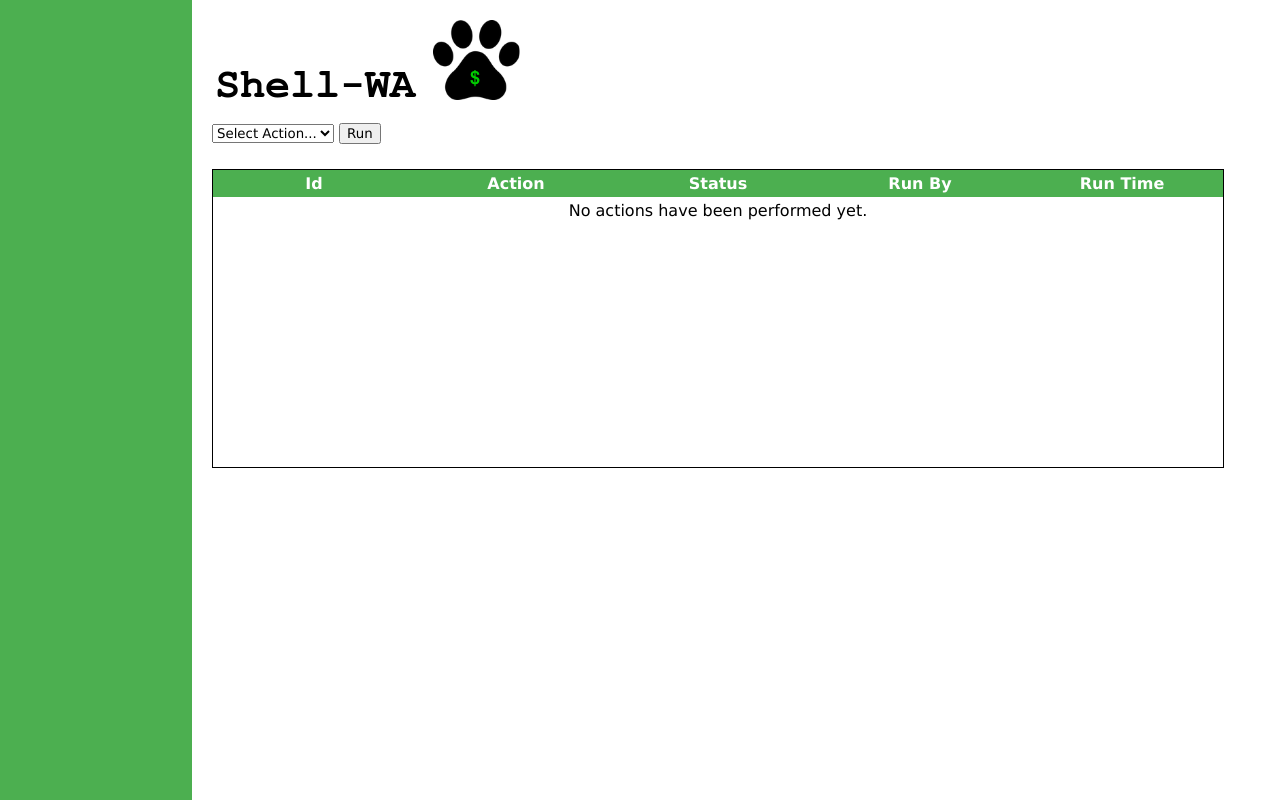
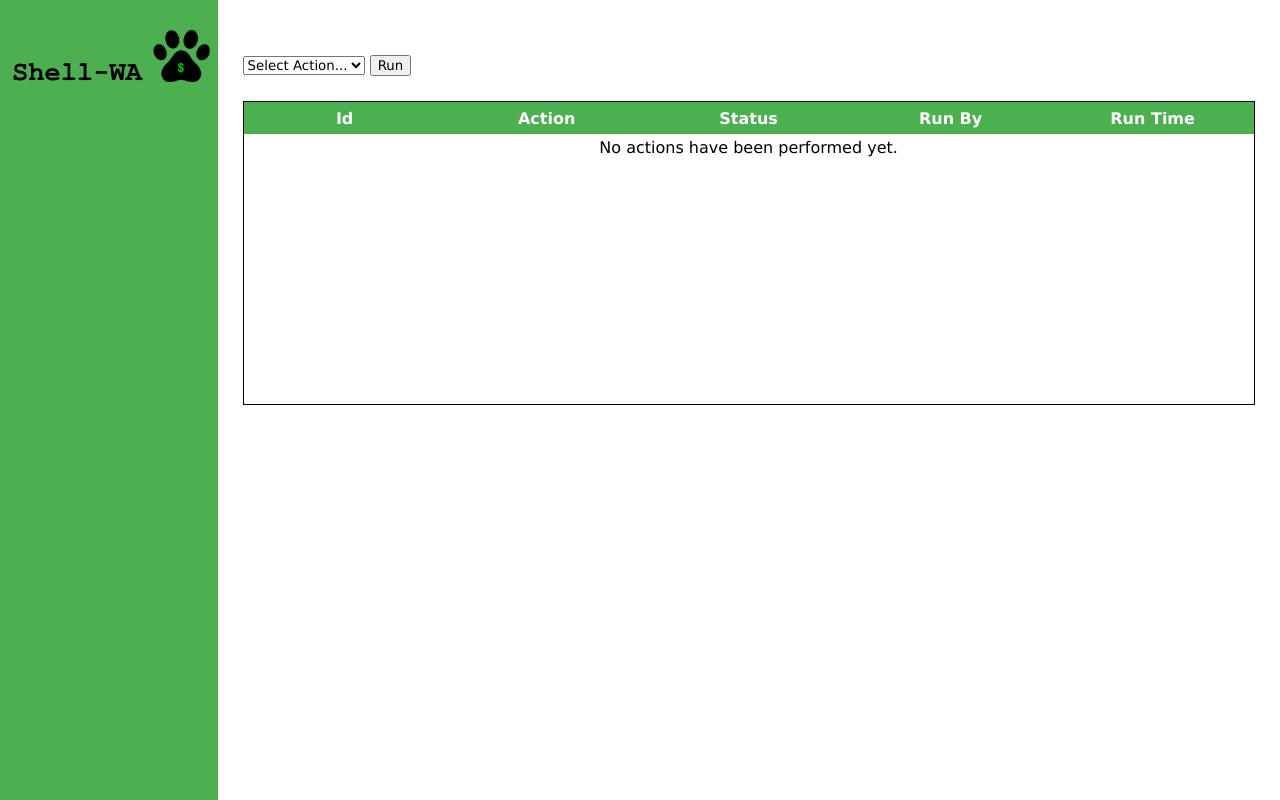
Before and after one commit to ivanlmj/Puppy, a Flask app: page /panel in a window 1280 px wide. Run offline with Flask 2, Linux system fonts and the light colour scheme; data that the repository does not hold is empty.

Commit message:
prototyping left bar and improving panel layout

```diff
--- a/templates/panel.html
+++ b/templates/panel.html
@@ -19,8 +19,8 @@
 
 	    #left_panel  {
                 height: 100%;
-                width: 15%;
-                margin-right: 20px;
+                width: 17%;
+                margin-right: 25px;
                 float: left;
                 background-color: #4CAF50;
 	    }
@@ -29,21 +29,52 @@
 		float: left;
 	    }
 
-	    img { margin-top: 20px; }
+	    img {
+		    margin-top: 30px;
+                    margin-left: 10px;
+		    width: 200px;
+	    }
 
-	    #select_action { margin-top: 10px; }
-	    table, th, td {
+	    #menu {
+		margin-top: 50px;
+		height: 10%;
+		width: 100%;
+		border: 0px solid white;
+	    }
+
+	    #menu tbody {
+		height: 0%;
+	    }
+
+
+	    #select_action { margin-top: 55px; }
+
+	    #logged_actions { width: 100%; border: 1px solid black; margin-top: 25px; }
+
+	    #logged_actions, th, td {
 		text-align: center;
 		border-collapse: collapse;
 	    }
-	    table { width: 100%; border: 1px solid black; margin-top: 25px; }
 
 	    thead { width: 100%; display: block; background-color: #4CAF50; }
-	    thead th { height: 25px; width: 200px; background-color: #4CAF50; color: white; font-weight: bold; }
+	    thead th { height: 30px; width: 200px; background-color: #4CAF50; color: white; font-weight: bold; }
 
 	    tbody { width: 100%; height: 270px; display: block; overflow: auto; }
 	    tbody td { height: 25px; width: 15%; }
-	    tr:nth-child(even) { background-color: #f2f2f2 }
+	    tbody tr:nth-child(even) { background-color: #f2f2f2; }
+
+	    #menu tr {
+		background-color: #f2f2f2;
+		border-spacing: 0px;
+	    }
+
+	    #menu td {
+	        text-align: left;
+		padding-left: 10px;
+		border: 1px solid white;
+		border-collapse: collapse;
+	    }
+
 	</style>
 
 
@@ -52,11 +83,24 @@
     <body>
 
 	<div id="left_panel">
+	    <img src="/static/Shell-WA.png" alt="Shell-WA"></img>
+	    <table id="menu">
+	      <tbody>
+                <tr>
+		    <td> <a href="#"> </a> Actions </td>
+		</tr>
+                <tr>
+		    <td> <a href="#"> </a> System </td>
+		</tr>
+                <tr>
+		    <td> <a href="#"> </a> Logout </td>
+		</tr>
+	      </tbody>
+            </table>
 	</div>
 
 	<div id="right_panel">
 
-	  <img src="/static/Shell-WA.png" alt="Shell-WA"></img>
 	  <div id="select_action">
 	    <form action="/panel/action/run" method="post">
 	        <select id="action" name="action_id">
@@ -68,7 +112,7 @@
 	  </div>
 
 	  <div id="actions">
-	    <table>
+	    <table id="logged_actions">
 		<thead id="t_head">
 		</thead>
 		<tbody id="t_body">
```
